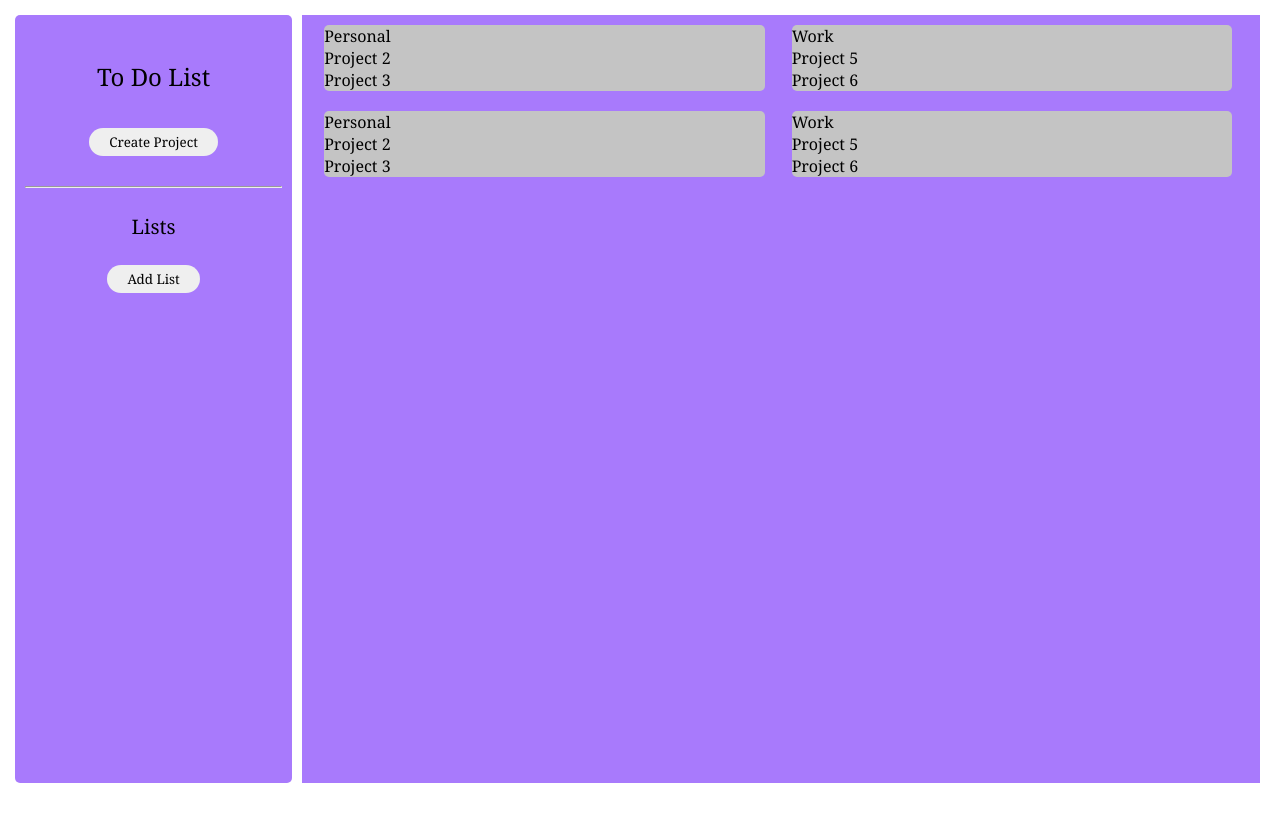
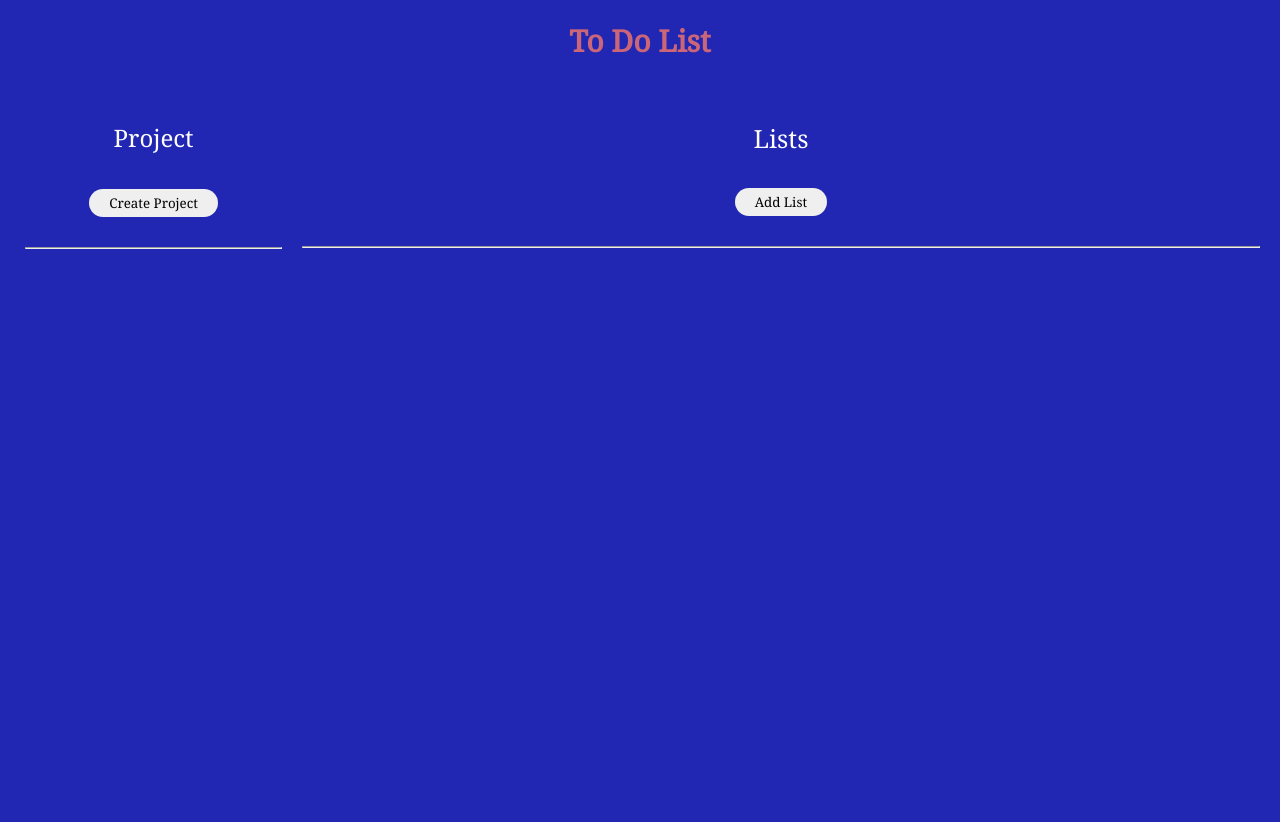
Before and after one commit to kwizl/todo-list, a plain HTML site: page index.html in a window 1280 px wide. Before the commit the page ends 800 px from the top, so only its background shows below. Drawn offline with Linux system fonts and the light colour scheme.

Commit message:
Change the page bg color and the layout

```diff
--- a/css/style.css
+++ b/css/style.css
@@ -3,6 +3,16 @@
   padding: 0;
   box-sizing: border-box;
   font-family: 'Noto Serif', serif;
+}
+body {
+  background-color: #2127b3;
+}
+header > p {
+  text-align: center;
+  margin-top: 20px;
+  font-size: 30px;
+  font-weight: 900;
+  color: #cb6578;
 }
 
 .content {
@@ -13,7 +23,6 @@
 .sidebar {
   width: 22%;
   margin: 5px;
-  background-color: #a87afc;
   border-radius: 5px;
   padding: 25px 10px 25px 10px;
   height: 96vh;
@@ -23,13 +32,21 @@
   font-size: 24px;
   padding: 20px 0 20px 0;
   text-align: center;
+  color: white;
 }
 
 .project {
   text-align: center;
 }
 
-.new-project, .new-list {
+.new-list {
+  border-radius: 15px;
+  padding: 5px 20px 5px 20px;
+  margin: 23px 0 15px 0;
+  border: none;
+}
+
+.new-project {
   border-radius: 15px;
   padding: 5px 20px 5px 20px;
   margin: 15px 0 15px 0;
@@ -42,8 +59,9 @@
 }
 
 .sidebar-title {
-  font-size: 20px;
-  margin: 10px 0 10px 0;
+  font-size: 25px;
+  margin: 21px 0 10px 0;
+  color: white;
 }
 
 .project-item {
@@ -57,8 +75,7 @@
 
 .main-content {
   width: 76%;
-  margin: 5px;
-  background-color: #a87afc;
+  margin: 14px 5px 5px 5px;
   position: relative;
 }
 
--- a/index.html
+++ b/index.html
@@ -9,20 +9,25 @@
   <title>To Do List</title>
 </head>
 <body>
+  <header>
+    <p>To Do List</p>
+  </header>
   <main>
     <div class="content">
       <div class="sidebar">
-        <p class="title">To Do List</p>
+        <p class="title">Project</p>
         <div class="project">
           <button id="btn-create__project" class="new-project">Create Project</button>
         </div>
         <div class="project-names"></div>
         <hr class="line">
+      </div>
+      <div id="main-content" class="main-content">
         <div class="list">
           <div class="list-content">
             <p class="sidebar-title">Lists</p>
             <button class="new-list">Add List</button>
-
+            <hr class="line">
           </div>
           <!--<div class="list-item__content">
             <hr class="line">
@@ -31,9 +36,7 @@
             <p class="list-item">Coding</p>
           </div>-->
         </div>
-      </div>
-      <div id="main-content" class="main-content">
-        <div class="project-list__content">
+        <!--<div class="project-list__content">
           <div class="project-list">
             <p>Personal</p>
             <p>Project 2</p>
@@ -55,7 +58,7 @@
             <p>Work</p>
             <p>Project 5</p>
             <p>Project 6</p>
-          </div>
+          </div>-->
         </div>
       </div>
     </div>
```
